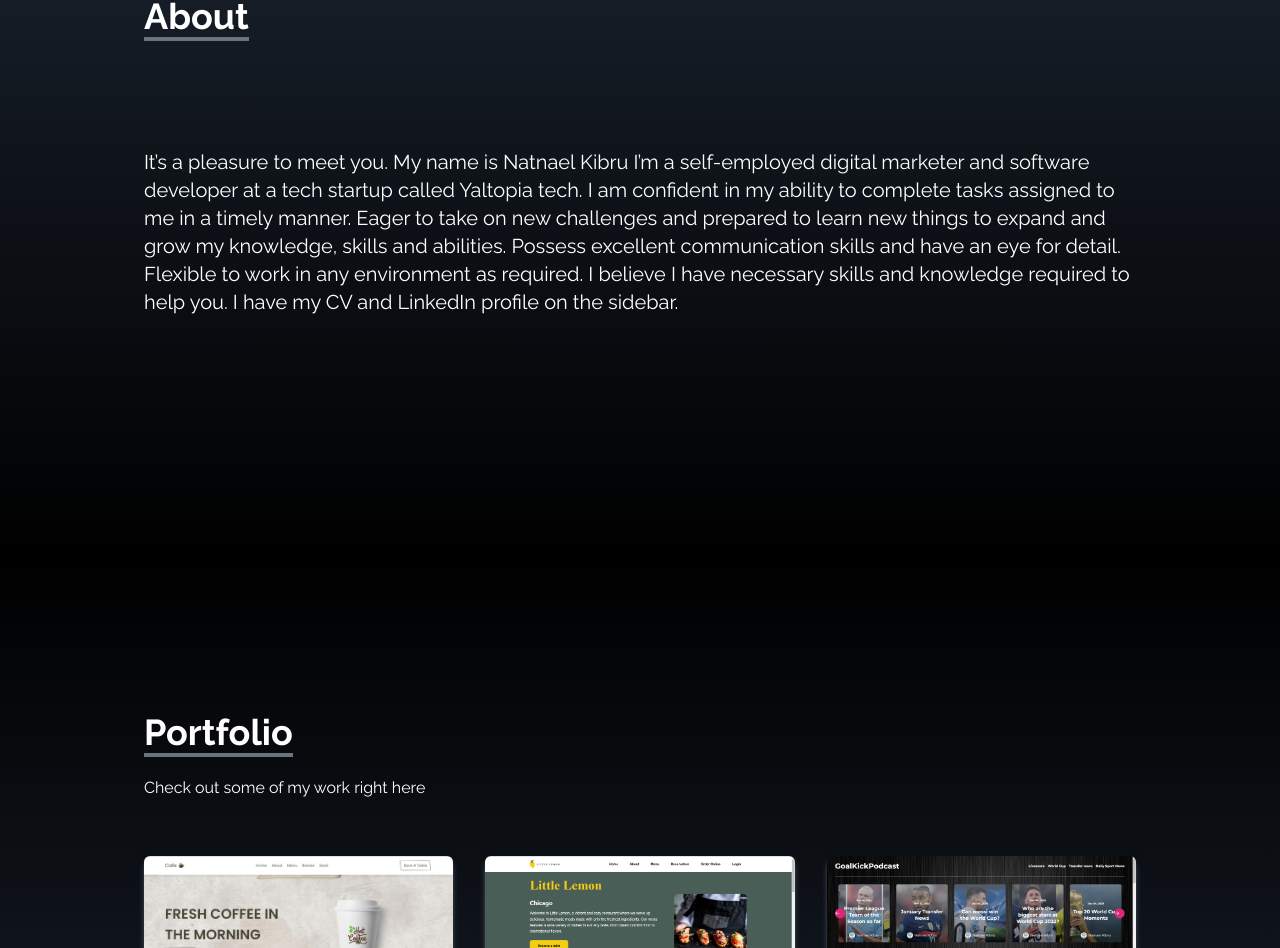
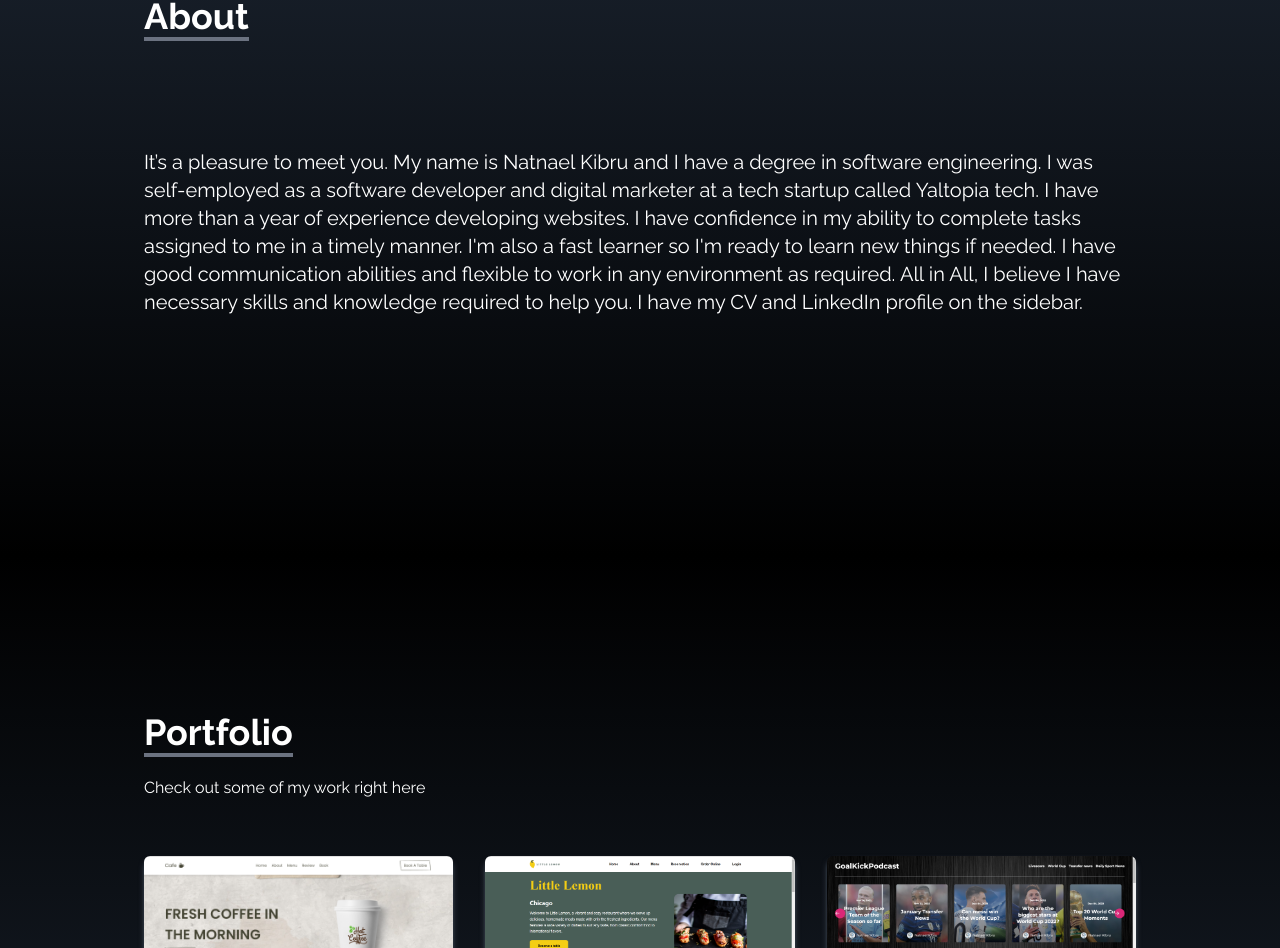
Before and after one commit to Natik-hub/Portfolio, a React (Create React App) app: page / in a window 1280 px wide. Shown: the part 1044-1992 px from the top of the page. Built offline with nearby package versions, Linux system fonts and the light colour scheme.

Commit message:
Aboutedit

```diff
--- a/src/components/About.jsx
+++ b/src/components/About.jsx
@@ -14,12 +14,7 @@ const About = () => {
         </div>
 
         <p className="text-xl mt-20">
-        It’s a pleasure to meet you. My name is Natnael Kibru I’m a self-employed digital marketer
-        and software developer at a tech startup called Yaltopia tech. I am confident in my ability
-        to complete tasks assigned to me in a timely manner. Eager to take on new challenges and prepared
-        to learn new things to expand and grow my knowledge, skills and abilities.
-         Possess excellent communication skills and have an eye for detail.
-          Flexible to work in any environment as required. I believe I have necessary skills and knowledge required to help you.
+        It’s a pleasure to meet you. My name is Natnael Kibru and I have a degree in software engineering. I was self-employed as a software developer and digital marketer at a tech startup called Yaltopia tech. I have more than a year of experience developing websites. I have confidence in my ability to complete tasks assigned to me in a timely manner. I'm also a fast learner so I'm ready to learn new things if needed. I have good communication abilities and flexible to work in any environment as required. All in All, I believe I have necessary skills and knowledge required to help you.
           I have my CV and LinkedIn profile on the sidebar.
 
         </p>
```
